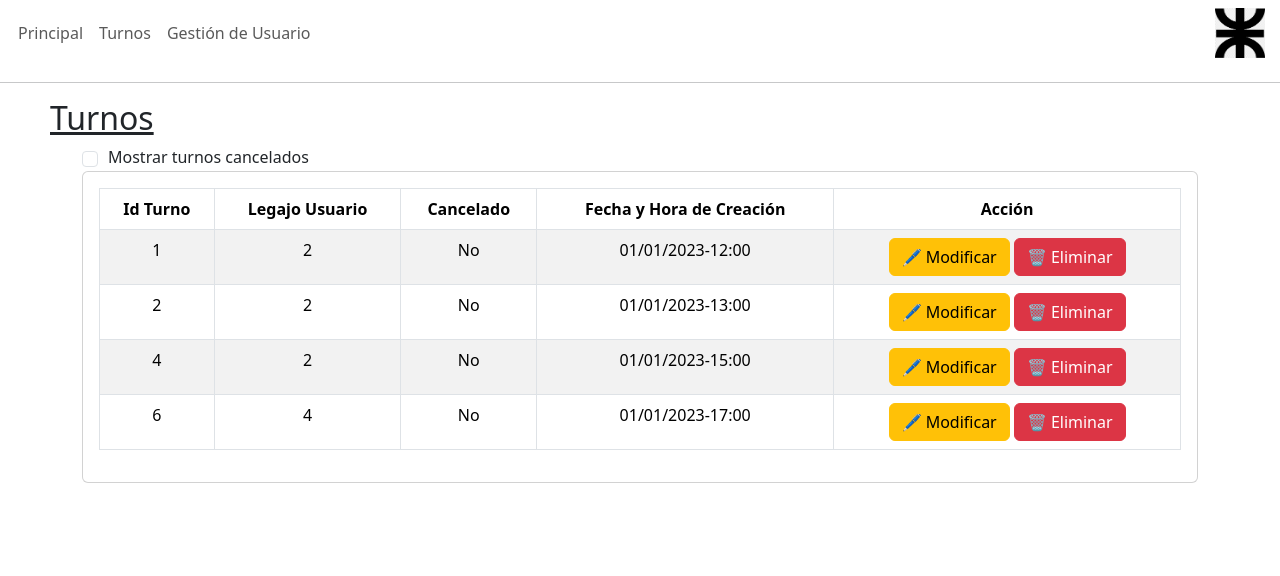
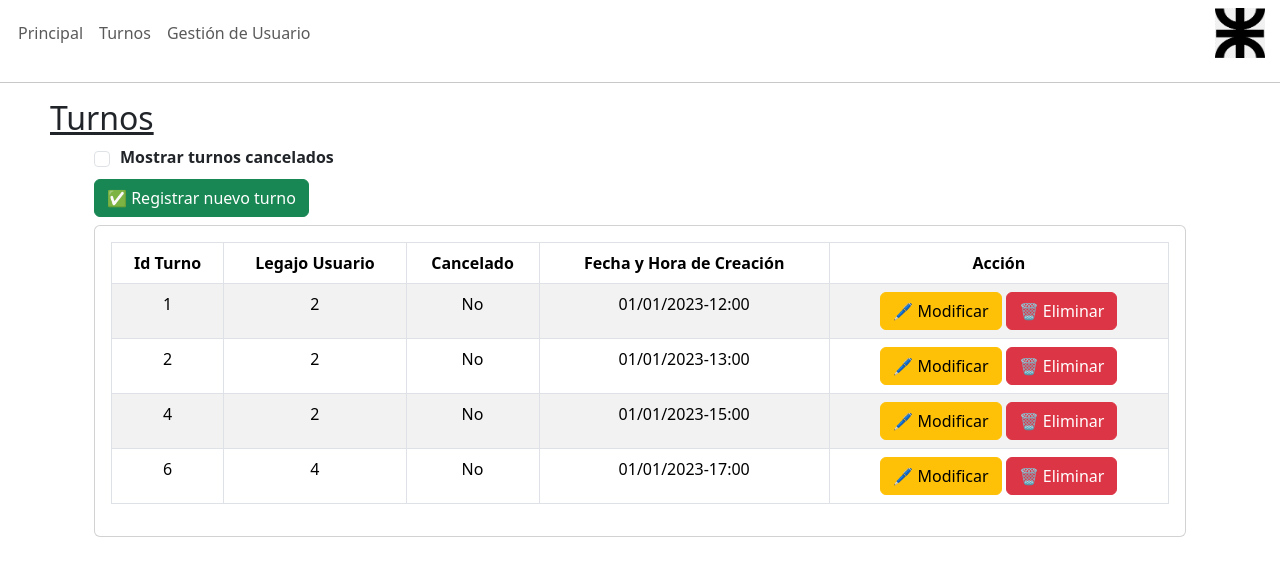
Before and after one commit to JoacoMolla/front-puente-grua, a React (Create React App) app: page /turnos in a window 1280 px wide. Shown: the top 576 px of the page. Built offline with nearby package versions, Linux system fonts and the light colour scheme.

Commit message:
continuando con el abmc del turno

```diff
--- a/src/components/Turnos/CrearTurno.js
+++ b/src/components/Turnos/CrearTurno.js
@@ -1 +1,55 @@
-import React from "react";
+import { useForm } from "react-hook-form";
+import React from "react-hook-form";
+import mesesConDias from "./listaDiasTurnos";
+
+const mesesNumero = [
+    1, 2, 3, 4, 5, 6, 7, 8, 9, 10, 11, 12
+]
+
+const mesesNombre = [
+    "Enero", "Febrero", "Marzo", "Abril",
+    "Mayo", "Junio", "Julio", "Agosto",
+    "Septiembre", "Octubre", "Noviembre", "Diciembre"
+]
+
+export function CrearTurno() {
+
+    const { register, handleSubmit } = useForm();
+
+
+    return (
+        <>
+            <form onSubmit={handleSubmit}>
+                <div className="container my-2">
+                    <div className="card" style={{ display: "flex", textAlign: "left" }}>
+                        <div className="card-body">
+                            <h5>Registrar nuevo turno</h5>
+
+                            <div className="form-row row">
+                                {/**Cargar el mes */}
+                                <div className="form-group col-md-2">
+                                    <label for="seleccionarMes">Seleccione el mes</label>
+                                    <select id="seleccionarMes" className="form-control" {...register('mes')}>
+                                        <option selected>Seleccione...</option>
+                                        {mesesNumero.map((mes) => (
+                                            <option key={mes} value={mes}>{mesesNombre[mes - 1]}</option>
+                                        ))}
+                                    </select>
+                                </div>
+                                {/**Cargar el día */}
+                                <div className="form-group col-md-2">
+                                    <label for="seleccionarDia">Seleccione el dia</label>
+                                    <select id="seleccionarDia" className="form-control" {...register('dia')}>
+
+                                    </select>
+                                </div>
+                            </div>
+
+                        </div>
+                    </div>
+                </div>
+            </form>
+        </>
+    )
+
+}
--- a/src/components/Turnos/Turnos.js
+++ b/src/components/Turnos/Turnos.js
@@ -1,6 +1,7 @@
 import React, { useState, useEffect } from "react";
 import turnos from "./mockTurnos.js";
 import { ModificarTurno } from "./ModificarTurno.js";
+import { CrearTurno } from "./CrearTurno.js";
 
 export function Turnos() {
 
@@ -13,6 +14,9 @@ export function Turnos() {
 
     //Mostrar turnos cancelados
     const [mostrarCancelados, setTurnosCancelados] = useState(false);
+
+    //Mostrar crear turno
+    const [mostrarCreacion, setMostrarCreacion] = useState(false);
 
     let mockTurnos = turnos;
 
@@ -42,17 +46,48 @@ export function Turnos() {
         setTurnosCancelados(!mostrarCancelados);
     }
 
+    const mostrarCrearTurno = () => {
+        setMostrarCreacion(!mostrarCreacion);
+        console.log(mostrarCreacion)
+    }
+
     return (
         <>
             <h2 style={{ textAlign: "left", textIndent: "50px" }}><u>Turnos</u></h2>
-            <div className="container">
-                <div className="form-check">
-                    <label className="form-check-label" style={{ display: "flex", alignItems: "center" }}
+
+            {/* Botón para mostrar los turnos cancelados */}
+            <div className="container my-2">
+                <div className="container" style={{ display: "flex" }}>
+                    <div className="form-check checkbox-lg">
+                        <label className="form-check-label"
+                            style={{ display: "flex", alignItems: "center" }}
                             onClick={() => mostrarTurnosCancelados()}>
-                        <input className="form-check-input" type="checkbox" value="" id="flexCheckDefault" />
-                        <span style={{ marginLeft: "10px" }}>Mostrar turnos cancelados</span>
+                            <input
+                                className="form-check-input"
+                                type="checkbox"
+                                value=""
+                                id="flexCheckDefault" />
+                            <span style={{ marginLeft: "10px" }}><b>Mostrar turnos cancelados</b></span>
                         </label>
                     </div>
+                </div>
+
+                {/* Creacion de un nuevo turno */}
+                <div className="container my-2">
+                    <button
+                        type="button"
+                        className="btn btn-success"
+                        onClick={() => mostrarCrearTurno()}
+                        style={{ display: "flex" }}>
+                        &#9989; Registrar nuevo turno
+                    </button>
+                </div>
+
+                {mostrarCreacion &&
+                    <CrearTurno />}
+
+                {/* Modificacion y baja de turno */}
+                <div className="container">
                     <div className="card mb-3">
                         <div className="card-body">
                             <table className="table table-striped table-bordered">
@@ -113,6 +148,7 @@ export function Turnos() {
                         </div>
                     </div>
                 </div>
+            </div>
         </>
     )
 };
--- /dev/null
+++ b/src/components/Turnos/listaDiasTurnos.js
@@ -0,0 +1,27 @@
+const mesCompleto = [
+    1, 2, 3, 4, 5, 6, 7, 8, 9, 10,
+    11, 12, 13, 14, 15, 16, 17, 18, 19, 20,
+    21, 22, 23, 24, 25, 26, 27, 28, 29, 30,
+    31
+];
+
+const mesEnero = mesCompleto;
+const mesFebrero = mesCompleto.slice(0, 28);
+const mesMarzo = mesCompleto;
+const mesAbril = mesCompleto.slice(0, 30);
+const mesMayo = mesCompleto.slice(0, 31);
+const mesJunio = mesCompleto.slice(0, 30);
+const mesJulio = mesCompleto;
+const mesAgosto = mesCompleto;
+const mesSeptiembre = mesCompleto.slice(0, 30);
+const mesOctubre = mesCompleto;
+const mesNoviembre = mesCompleto.slice(0, 30);
+const mesDiciembre = mesCompleto;
+
+const mesesConDias = {
+    mesEnero, mesFebrero, mesMarzo, mesAbril,
+    mesMayo, mesJunio, mesJulio, mesAgosto,
+    mesSeptiembre, mesOctubre, mesNoviembre, mesDiciembre
+};
+
+export default mesesConDias;
```
Lines whose indentation alone changed are shown as unchanged.
